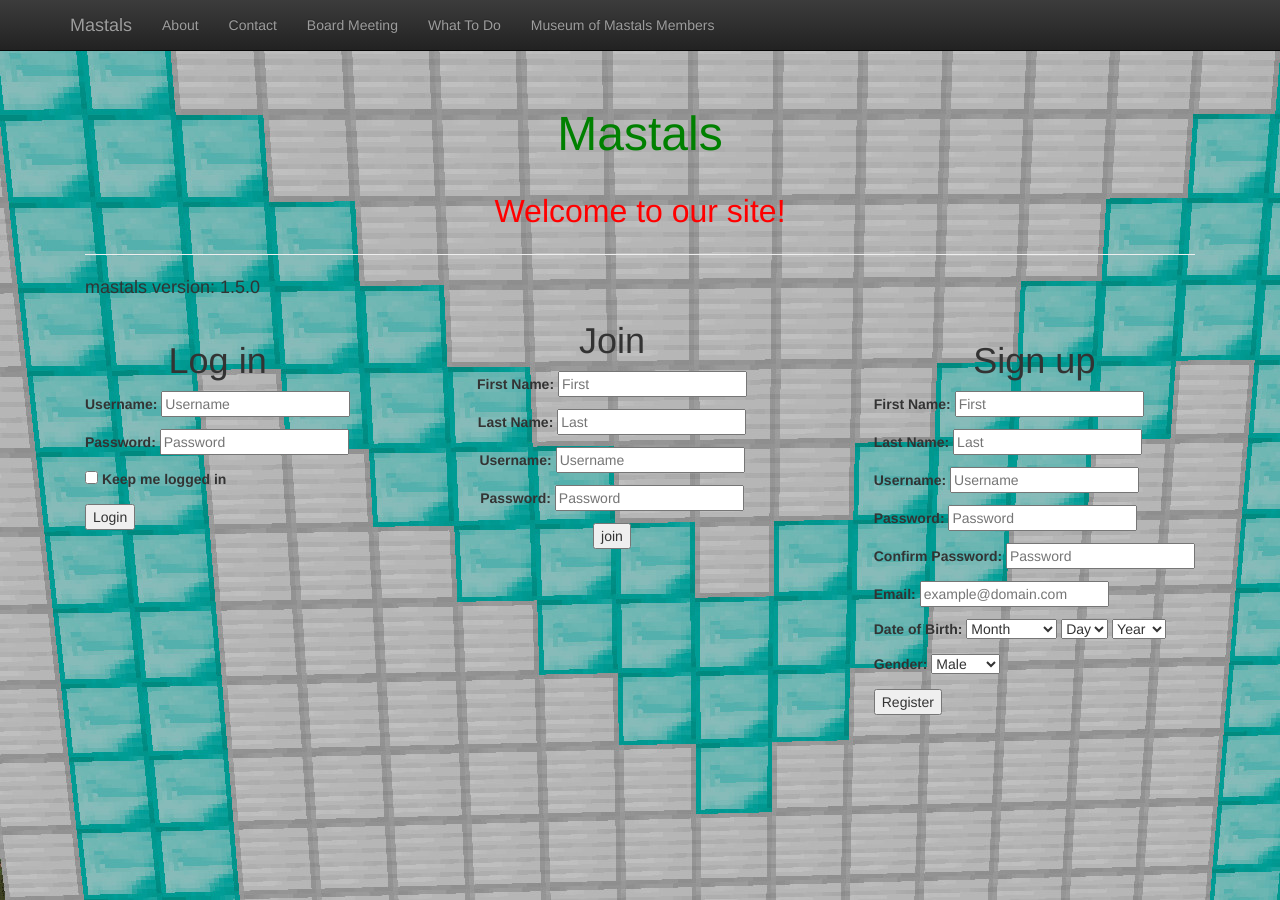
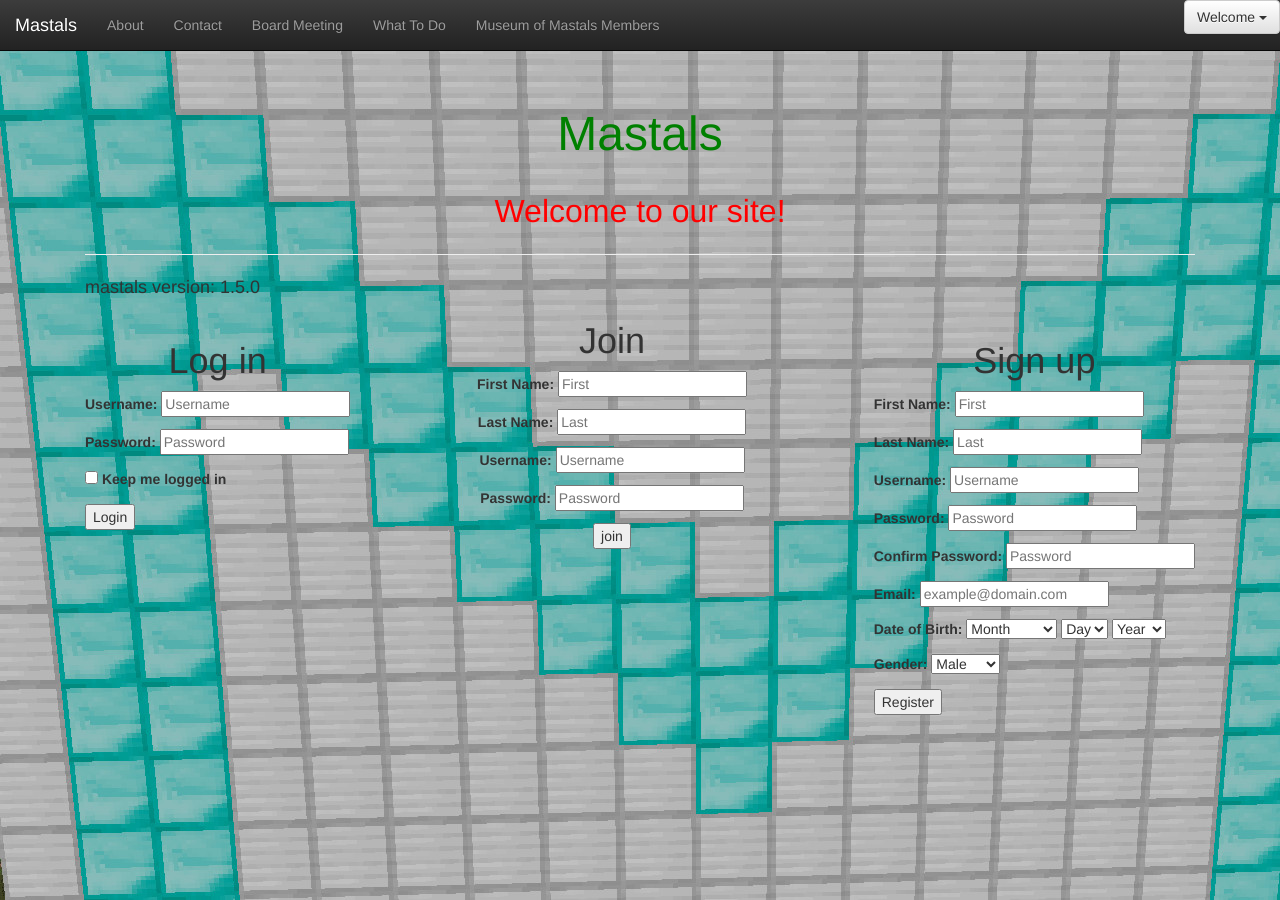
Before and after one commit to mastals/mastals.github.io, a Jekyll site: the page built from index.html, in a window 1280 px wide. Built offline with Jekyll 4.4.1, drawn with Linux system fonts in a browser that asks for light colours.

Commit message:
Add dropdown

```diff
--- a/_layouts/default.html
+++ b/_layouts/default.html
@@ -15,7 +15,8 @@
   <body background="/Mastals.jpeg">
 
     <nav class="navbar navbar-inverse navbar-fixed-top">
-      <div class="container">
+
+      <div class="container-fluid">
         <div class="navbar-header">
           <button type="button" class="navbar-toggle collapsed" data-toggle="collapse" data-target="#navbar" aria-expanded="false" aria-controls="navbar">
             <span class="sr-only">Toggle navigation</span>
@@ -25,6 +26,7 @@
           </button>
           <a class="navbar-brand" href="/">Mastals</a>
         </div>
+
         <div id="navbar" class="collapse navbar-collapse">
           <ul class="nav navbar-nav">
             <li><a href="/about/">About</a></li>
@@ -33,6 +35,15 @@
             <li><a href="/what-to-do/">What To Do</a></li>
             <li><a href="/museum-of-mastals-members/">Museum of Mastals Members</a></li>
           </ul>
+
+          <div class="dropdown nav navbar-nav navbar-right pt2">
+            <button class="btn btn-default dropdown-toggle" type="button" id="dropdownMenu1" data-toggle="dropdown">
+              Welcome <span class="caret"></span>
+            </button>
+            <ul class="dropdown-menu" role="menu" aria-labelledby="dropdownMenu1">
+             <li role="presentation"><a role="menuitem" tabindex="-1" href="#">Coming soon</a></li>
+            </ul>
+          </div>
         </div><!--/.nav-collapse -->
       </div>
     </nav>
```
